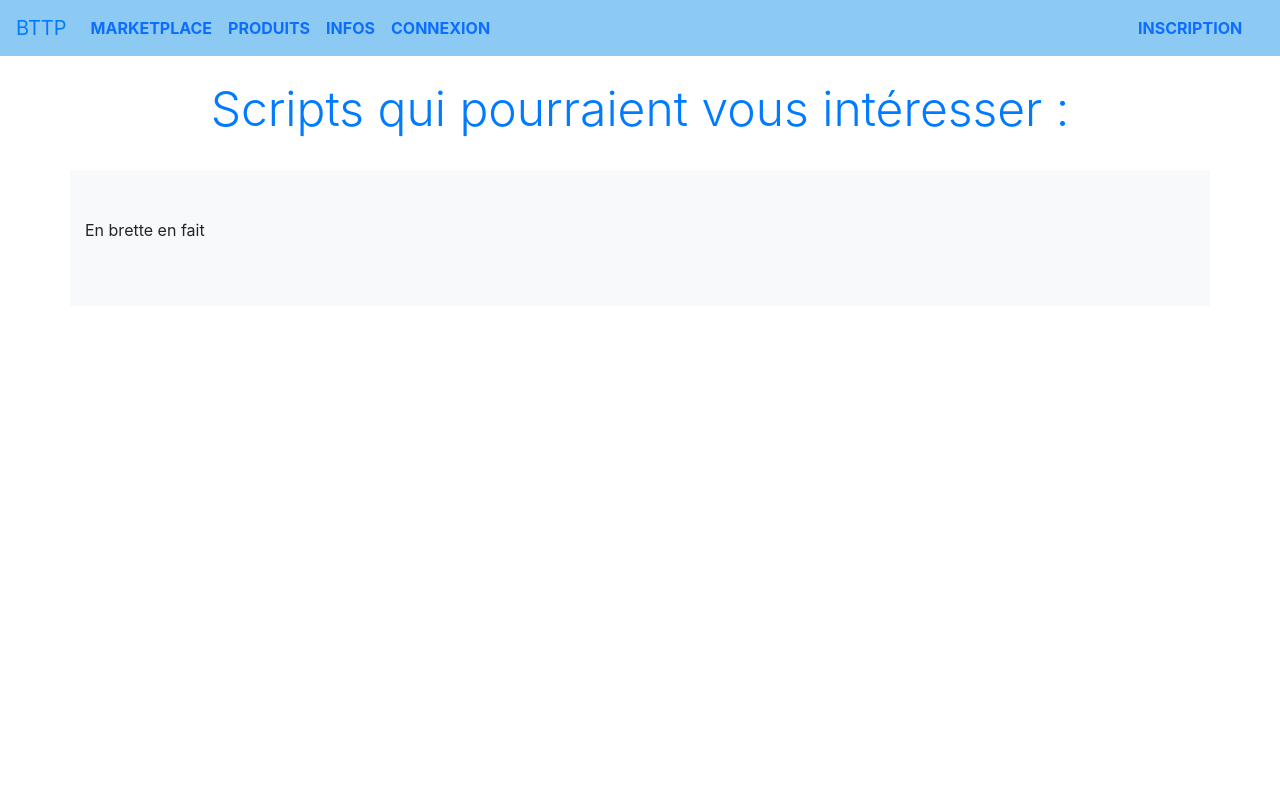
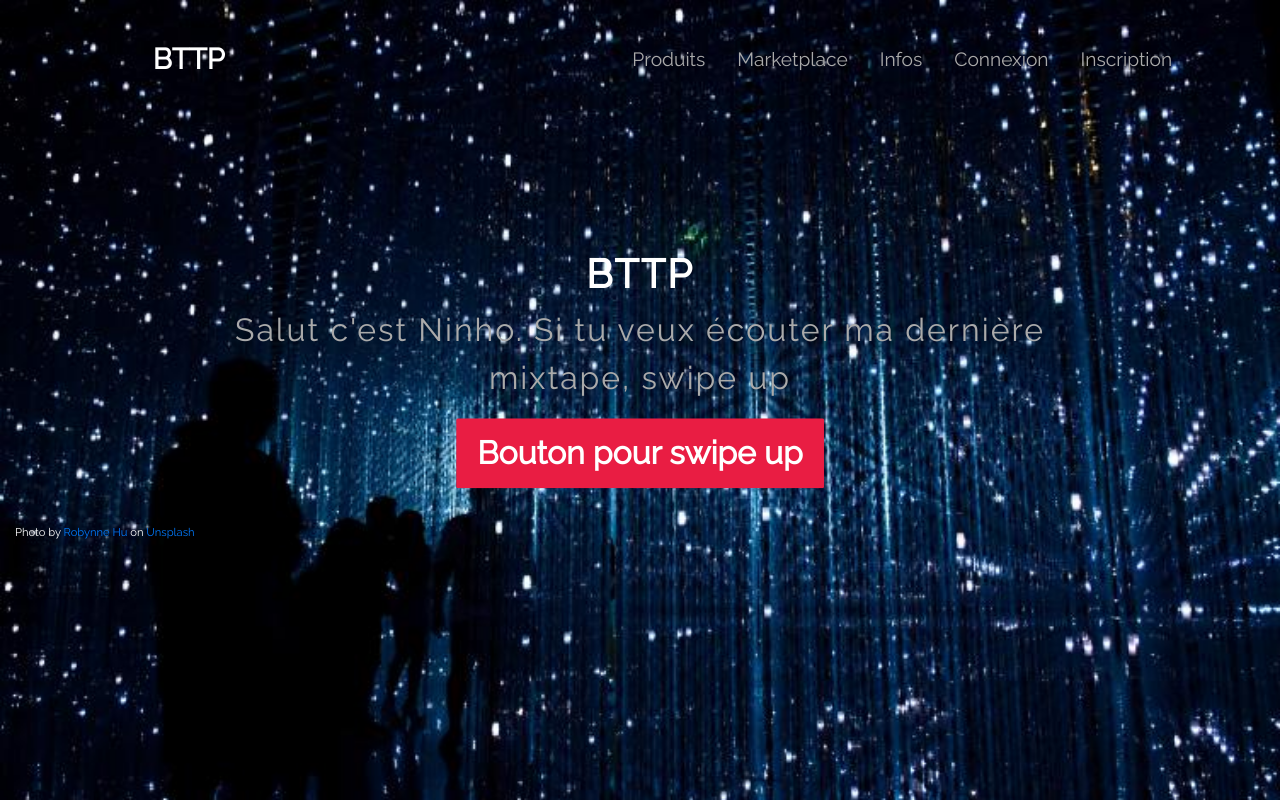
Before and after one commit to cmaupcay/PJS4-BTTP, a PHP site: page / in a window 1280 px wide. Run offline with PHP 8.4, Linux system fonts and the light colour scheme.

Commit message:
salut c'est ninho

```diff
--- a/web/site/vue/visiteurs/accueil.tpl
+++ b/web/site/vue/visiteurs/accueil.tpl
@@ -10,53 +10,109 @@
     <script src="https://cdnjs.cloudflare.com/ajax/libs/twitter-bootstrap/4.3.1/js/bootstrap.bundle.min.js"></script>
     <link href="https://cdnjs.cloudflare.com/ajax/libs/magnific-popup.js/1.1.0/magnific-popup.min.css" rel="stylesheet" />
     <link rel="stylesheet" href="https://maxcdn.bootstrapcdn.com/bootstrap/4.3.1/css/bootstrap.min.css">
+    <link rel="stylesheet" type="text/css" href="https://stackpath.bootstrapcdn.com/bootstrap/4.3.1/css/bootstrap.min.css" />
+	<link href="https://fonts.googleapis.com/css?family=Raleway&display=swap" rel="stylesheet" />
     <link rel="stylesheet" type="text/css" href="../../style.css">
+
+    <style>
+    body{
+	margin:0;
+	padding:0;
+	background:#fff;
+	font-family: 'Raleway',sans-serif;
+	color: #fff;
+	}
+	.banner{
+		height: 100vh;
+		width: 100%;
+		background:url('./accueil_visiteurs.jpg');
+		background-position: top;
+		background-size:cover;
+		/*background-attachment: fixed;*/
+		background-repeat: no-repeat;
+	}
+	.banner .navbar{
+		margin-top:2%;
+	}
+	.banner .navbar-brand{
+		color: #fff;
+		font-size:1.8em;
+		font-weight: 700;
+		margin-left: 10%;
+	}
+	.banner .nav{
+		margin-right:5%;
+	}
+	.banner .nav li a{
+		color:#aaa;
+		font-size: 1.2em;
+	}
+	.banner .info{
+		margin-top:15%;
+		transform: translateY(-15%);
+	}
+	.banner .info h1{
+		font-size: 2.5em;
+		font-weight: 700;
+		color: #fff;
+		letter-spacing: 2px;
+	}
+	.banner .info p{
+		font-size: 2em;
+		font-weight: 500;
+		color: #aaa;
+		letter-spacing: 2px;
+	}
+	.banner .info a{
+		margin-left:50%;
+		transform: translateX(-50%);
+		color: #fff;
+		background: #e91d43;
+		padding:10px 20px;
+		font-size: 2em;
+		font-weight: 600;
+	}
+	.banner .info a:hover{
+		background: #e91e63;
+	}
+    </style>
+
 </head>
 
 <body>
-
-    <nav class="navbar navbar-expand-lg navbar-bg-primay" style="background-color: rgb(141, 202, 243)">
-
-    <div class="collapse navbar-collapse" id="navbarNav">
+	<div class="container-fluid banner">
+		<div class="row">
+			<div class="col-md-12">
+				<nav class="navbar navbar-md">
 					<a class="navbar-brand" href="?controle=visiteurs&action=accueil">  BTTP </a>
-
-        <ul class="navbar-nav">
-            <li class="nav-item active">
-            <a href="?controle=visiteurs&action=marketplace" class="nav-link text-uppercase font-weight-bold" > Marketplace <span class="sr-only">(current)</span></a>
+					<ul class="nav">
+						<li class="nav-item">
+							<a class="nav-link" href="?controle=visiteurs&action=produits">Produits</a>
 						</li>
 						<li class="nav-item">
-            <a href="?controle=visiteurs&action=products" class="nav-link text-uppercase font-weight-bold"> Produits </a>
+							<a class="nav-link" href="?controle=visiteurs&action=marketpalce">Marketplace</a>
 						</li>
 						<li class="nav-item">
-            <a href="?controle=visiteurs&action=infos" class="nav-link text-uppercase font-weight-bold"> Infos </a>
+							<a class="nav-link" href="?controle=visiteurs&action=infos">Infos</a>
 						</li>
 						<li class="nav-item">
-            <a href="?controle=visiteurs&action=connexion" class="nav-link text-uppercase font-weight-bold"> Connexion </a>
+							<a class="nav-link" href="?controle=visiteurs&action=connexion">Connexion</a>
 						</li>
 						<li class="nav-item">
-            <a href="?controle=visiteurs&action=inscription" class="nav-link text-uppercase font-weight-bold" style="padding-left:40em"> Inscription </a>
+							<a class="nav-link" href="?controle=visiteurs&action=inscription">Inscription</a>
 						</li>
-
-
 					</ul>
-        <!--
-        <form class="form-inline" style="padding-left:40%; padding-top:0.7%">
-            <input class="form-control mr-sm-2" type="search" placeholder="Search" aria-label="Search">
-            <button class="btn btn-outline-success my-2 my-sm-0" type="submit">Search</button>
-        </form>
-
-        -->
-
-
+				</nav>
 			</div>
-    </nav>
-    <br>
-    <h3 class="display-5 text-center"><a href="marketplace.html"> Scripts qui pourraient vous intéresser : </a></h3>
-    <br>
-    <div class="container py-5 bg-light">
-
-        <p> En brette en fait </p>
-
+			<div class="col-md-8 offset-md-2 info">
+				<h1 class="text-center">BTTP</h1>
+				<p class="text-center">
+					Salut c'est Ninho. Si tu veux écouter ma dernière mixtape, swipe up
+				</p>
+				<a href="" class="btn btn-md text-center">Bouton pour swipe up</a>
 			</div>
-
+		</div>
+		<p style="font-size:0.7em; padding-right:0">Photo by <a href="https://unsplash.com/@robynnexy?utm_source=unsplash&utm_medium=referral&utm_content=creditCopyText">Robynne Hu</a> on <a href="https://unsplash.com/s/photos/high-tech?utm_source=unsplash&utm_medium=referral&utm_content=creditCopyText">Unsplash</a>
+		 </p>
+	</div>
 </body>
```
Also changed, not shown: web/site/vue/visiteurs/accueil_visiteurs.jpg (added). Lines whose indentation alone changed are shown as unchanged.
